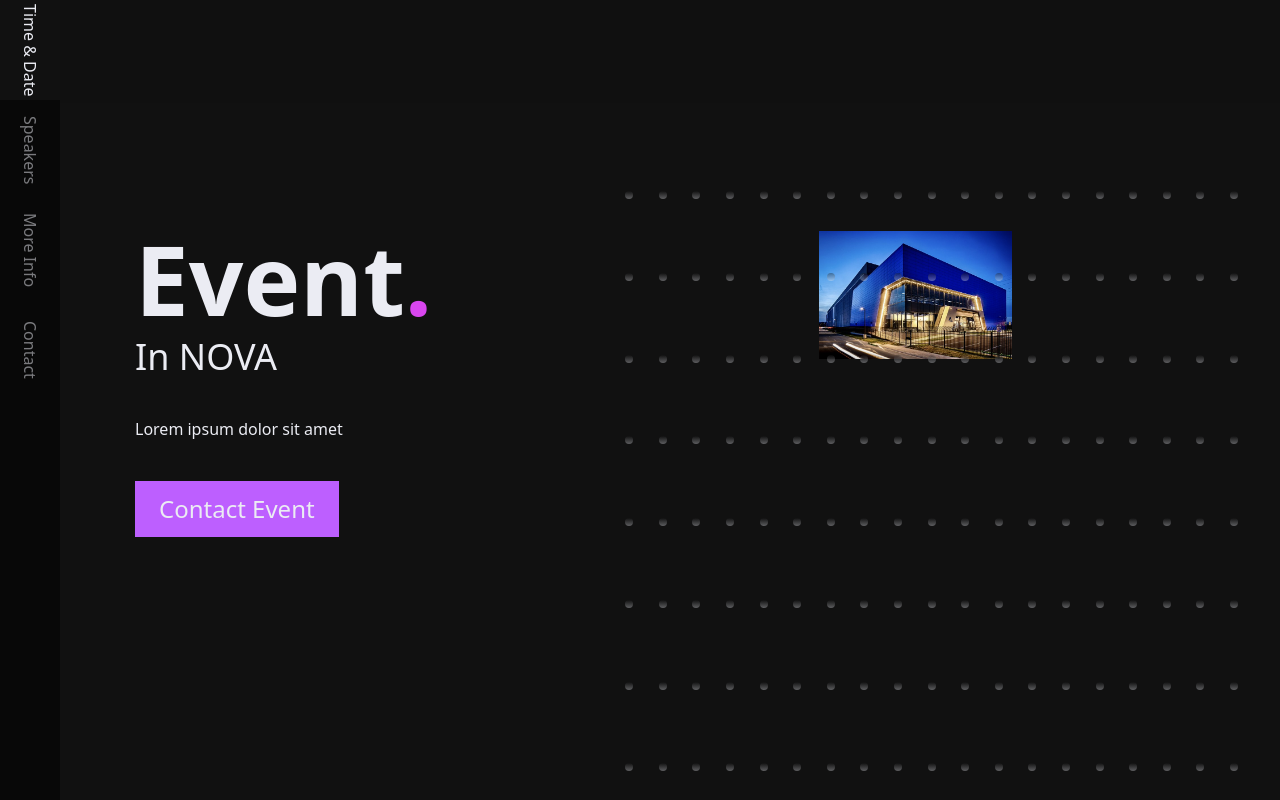
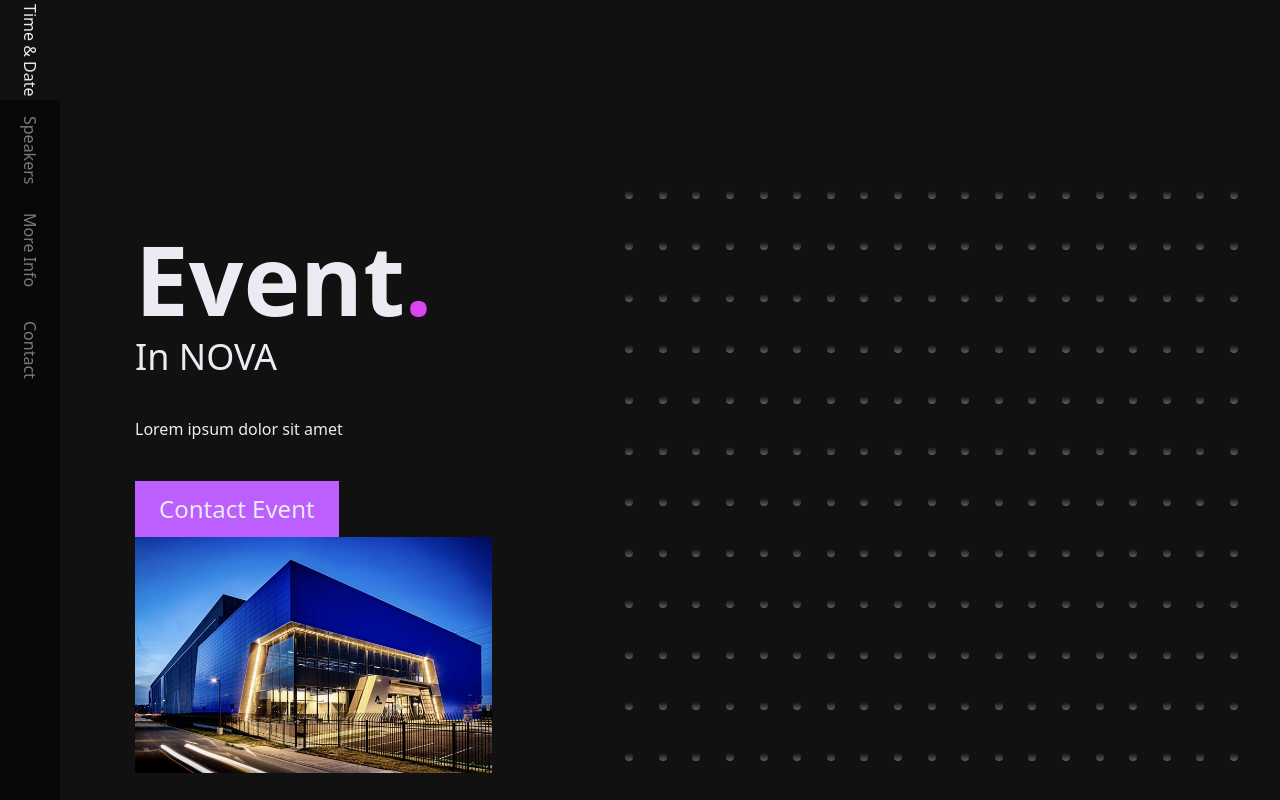
Before and after one commit to chrislanejones/framer-motion-event-page, a Next.js app: page / in a window 1280 px wide. Shown: the top 800 px of the page. Built offline with nearby package versions, Linux system fonts and the light colour scheme.

Commit message:
Figuring Out Image Issue

```diff
--- a/components/home/hero/Hero.tsx
+++ b/components/home/hero/Hero.tsx
@@ -37,6 +37,7 @@
         <div className="test2">
           <DotGrid />
         </div>
+        <div className="test3">
           <motion.div
             initial={{ y: -30, opacity: 0 }}
             animate={{ y: 0, opacity: 1 }}
@@ -52,6 +53,7 @@
             />
           </motion.div>
         </div>
+      </div>
     </section>
   );
 };
--- a/styles/globals.css
+++ b/styles/globals.css
@@ -193,8 +193,8 @@
 
 .test {
   display: grid;
-  grid-template-columns: repeat(5, 1fr);
-  grid-template-rows: repeat(5, 1fr);
+  grid-template-columns: repeat(3, 1fr);
+  grid-template-rows: repeat(3, 1fr);
   grid-column-gap: 0px;
   grid-row-gap: 0px;
 }
```
Lines whose indentation alone changed are shown as unchanged.
